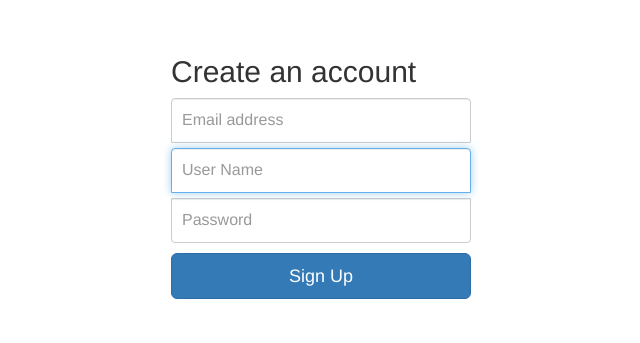
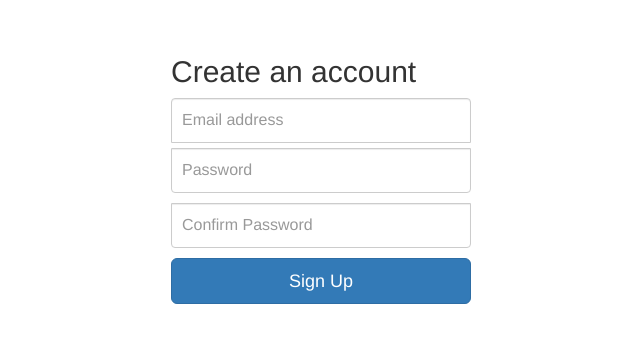
Before and after one commit to CVPcorp/GSA-ADS, a PHP site: page /createUser.php in a window 1280 px wide. Shown: the part 52-395 px from the top of the page, without its empty margins (319-959 px from the left). Run offline with PHP 8.4, Linux system fonts and the light colour scheme; some libraries are stand-ins or nearby versions.

Commit message:
Using email instead of username

```diff
--- a/Includes/fdaApi.php
+++ b/Includes/fdaApi.php
@@ -17,7 +17,7 @@ function searchApi($term) {
         $search='recall_initiation_date:['.$term['RecalSTDate'].'+TO+'.$term['RecalENDate'].']';
     }
     //$search=$search.'&limit=4';
-	$json = file_get_contents('https://api.fda.gov/' . $term['Type'] . '/enforcement.json?api_key=Uv4W3UJHpj9uCAOLY7WQTJcmtDtrqGNTdYcw6Y2O&search=' . $search . '&limit=' . $term['Limit']);
+	$json = file_get_contents(str_replace(' ','%20','https://api.fda.gov/' . $term['Type'] . '/enforcement.json?api_key=Uv4W3UJHpj9uCAOLY7WQTJcmtDtrqGNTdYcw6Y2O&search=' . $search . '&limit=' . $term['Limit']));
 	$obj = json_decode($json);
 
     if(is_object($obj->error)) echo '<b>No Search data found for the above criteria </b>';
--- a/Includes/userFunctions.php
+++ b/Includes/userFunctions.php
@@ -4,16 +4,19 @@
 	function submitUser($User)
 	{
 		$conn = getConnection();
-		$UserName = $conn->real_escape_string($User['UserName']);
+		$UserName = " "; //$conn->real_escape_string($User['UserName']);
 		$Password = $conn->real_escape_string($User['Password']);
+		$ConfirmPassword = $conn->real_escape_string($User['ConfirmPassword']);
 		$Email = $conn->real_escape_string($User['Email']);
+		if($Password != $ConfirmPassword)
+			return "Your passwords do not match";
 		if(empty($UserName) || empty($Password) || empty($Email) )
 		{
 			return "You're missing fields";
 		}
 		else
 		{
-			$user = $conn->query("SELECT * FROM Users WHERE UserName='".$UserName."'");
+			$user = $conn->query("SELECT * FROM Users WHERE UserName='".$UserName."' OR Email='" . $Email . "'");
 			if($user->num_rows > 0) {
 				return "User already exists.";
 			}
@@ -37,7 +40,7 @@
 		$UserName = $conn->real_escape_string($User['UserName']);
 		$Password = $conn->real_escape_string($User['Password']);
 
-		$sql = "SELECT * FROM Users WHERE UserName='". $UserName ."' AND Password='".md5($Password)."'";
+		$sql = "SELECT * FROM Users WHERE (UserName='". $UserName ."' OR Email='" . $UserName . "' )AND Password='".md5($Password)."'";
 		$result = $conn->query($sql);
 		if ($result->num_rows > 0) {
 			if(!isset($_SESSION)) {
--- a/Login.php
+++ b/Login.php
@@ -5,7 +5,7 @@
 		<div id="results"></div>
         <h2 class="form-signin-heading">Please sign in</h2>
         <label for="inputEmail" class="sr-only">Email address</label>
-        <input type="email" id="UserName" class="form-control" placeholder="User Name" required autofocus>
+        <input type="email" id="UserName" class="form-control" placeholder="Email Address" required autofocus>
         <label for="inputPassword" class="sr-only">Password</label>
         <input type="password" id="Password" class="form-control" placeholder="Password" required>
         <div class="checkbox">
--- a/Scripts/UserScripts.js
+++ b/Scripts/UserScripts.js
@@ -2,7 +2,8 @@ function submitUser() {
 	var model = {
 			UserName: $("#UserName").val(),
 			Password: $("#Password").val(),
-			Email: $("#Email").val()
+			Email: $("#Email").val(),
+			ConfirmPassword: $("#confirmPassword").val()
 	}
     $.post("SubmitUser.php", model, function(data){
         $("#results").html(data);
--- a/createUser.php
+++ b/createUser.php
@@ -9,13 +9,15 @@
         <h2 class="form-signin-heading">Create an account</h2>
         <label for="signUpEmail" class="sr-only">Email Address</label>
         <input type="email" id="Email" class="form-control" placeholder="Email address" required>
-        <label for="inputUsername" class="sr-only">User Name</label>
-        <input type="text" id="UserName" class="form-control" placeholder="User Name" required autofocus>
+        <!-- <label for="inputUsername" class="sr-only">User Name</label>
+        <input type="text" id="UserName" class="form-control" placeholder="User Name" required autofocus> -->
         <label for="inputPassword" class="sr-only">Password</label>
         <input type="password" id="Password" class="form-control" placeholder="Password" required>
+        <label for="confirmPassword" class="sr-only">Confirm Password</label>
+        <input type="password" id="confirmPassword" class="form-control" placeholder="Confirm Password" required>
 
 
-        <button class="btn btn-lg btn-primary btn-block" type="submit" onclick="submitUser();">Sign Up</button>
+        <input type="button" class="btn btn-lg btn-primary btn-block" onclick="submitUser();" value="Sign Up" />
       </form>
 
     </div> <!-- /container -->
```
